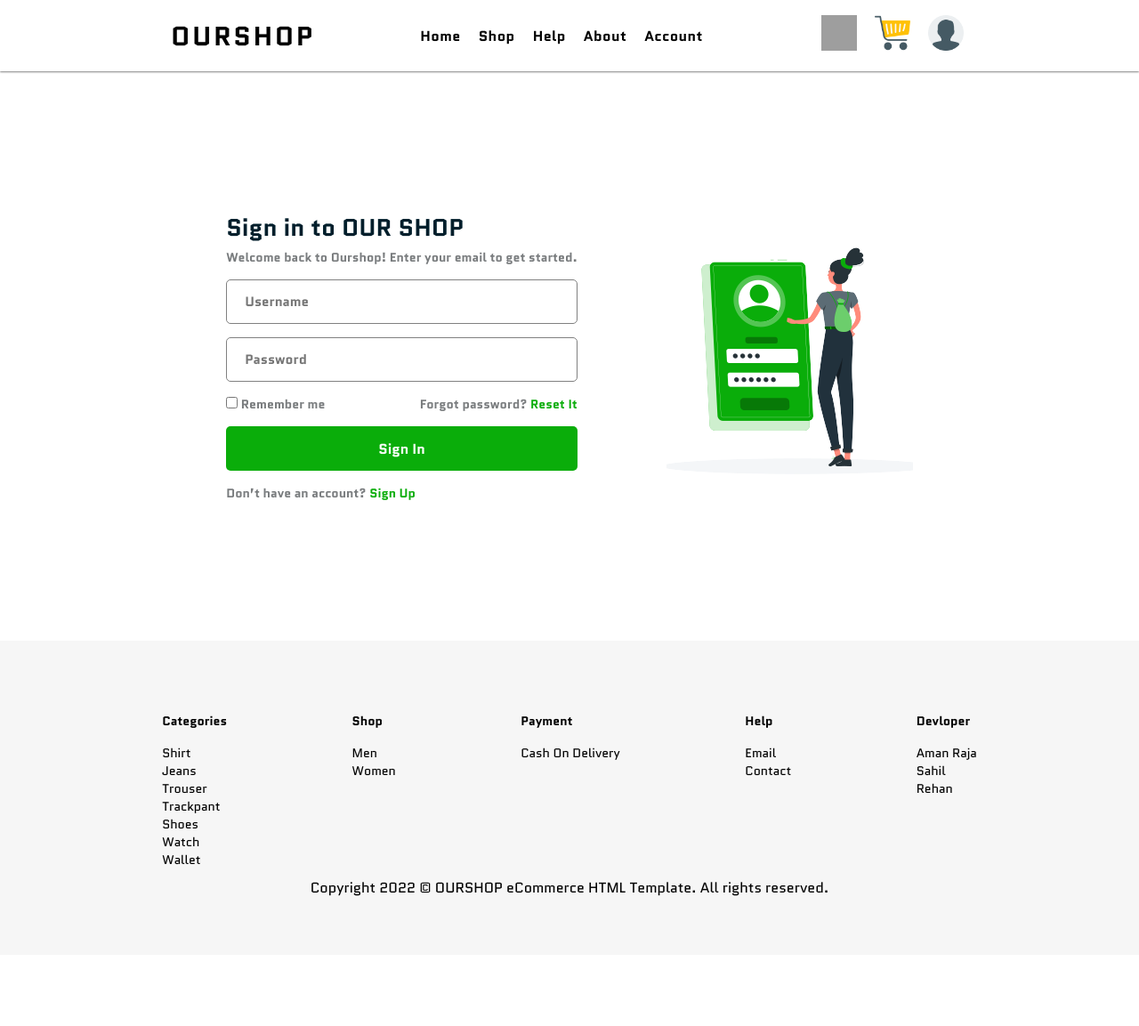
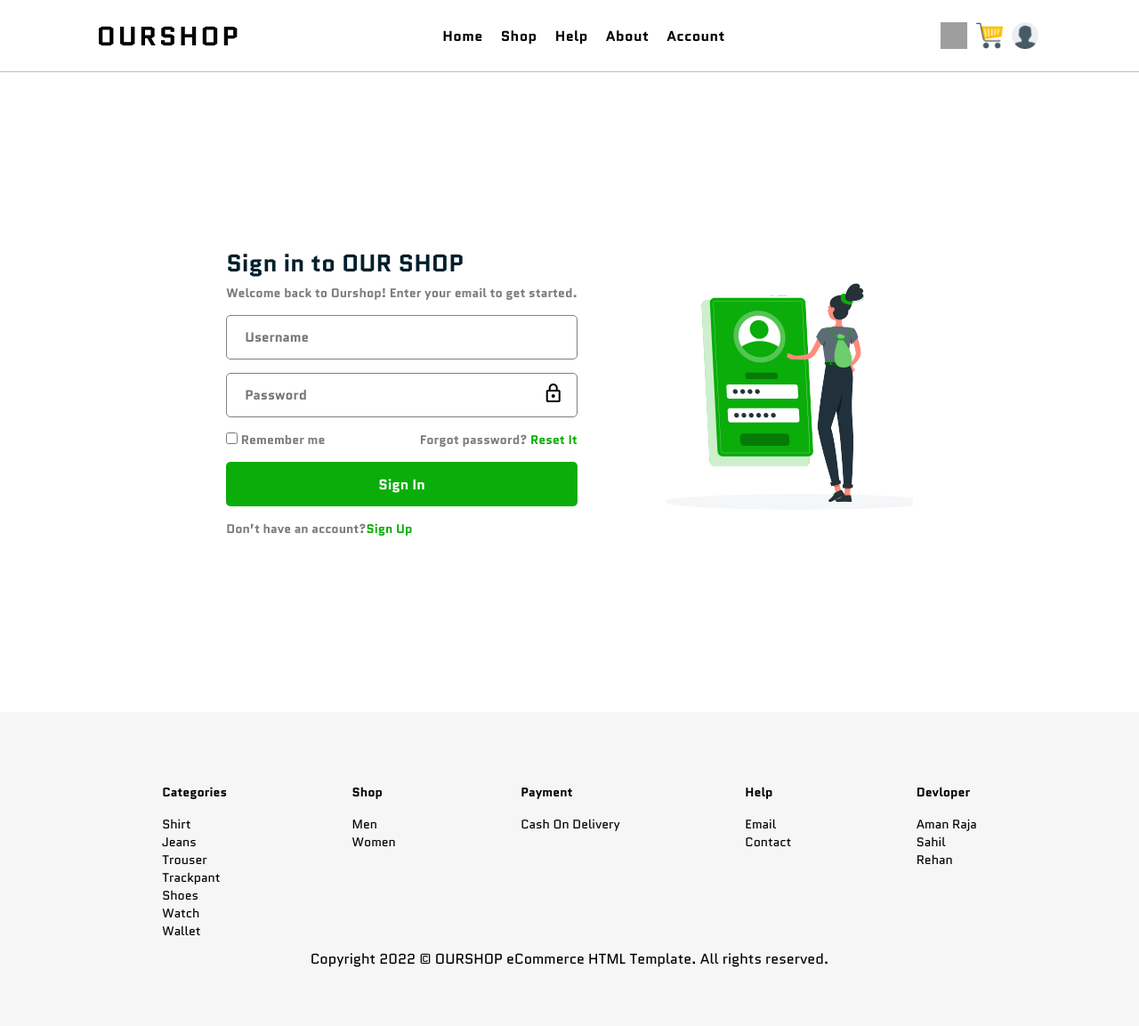
Before and after one commit to amanraja-dev/Ecommerce-Django, a Django app: page /signin/ in a window 1280 px wide. Shown: the whole page at 89% size. Before the commit the page ends 1007 px from the top, so only its background shows below. Run offline with Django 5.2, Linux system fonts and the light colour scheme; parts of the project's set-up code (start-up, migrations or seed data) failed here and were passed over; grey boxes are pictures that could not be loaded.

Commit message:
updated: media query

```diff
--- a/apps/middleware.py
+++ b/apps/middleware.py
@@ -64,8 +64,6 @@ class AuthenticationMiddleware:
 
         return response
 
-
-
 class LogoutMiddleware:
     def __init__(self, get_response):
         self.get_response = get_response
--- /dev/null
+++ b/static/css/common.css
@@ -0,0 +1,4 @@
+.link {
+    text-decoration: none;
+    color: var(--black--color);
+}
--- a/static/css/form.css
+++ b/static/css/form.css
@@ -2,7 +2,7 @@
   display: flex;
   justify-content: center;
   align-items: center;
-  height: 80vh;
+  height: 90vh;
 }
 
 .image-container {
@@ -46,6 +46,7 @@
   border: 1px solid gray;
   border-radius: 5px;
   font-size: 15px;
+  transition: all 0.3s ease-in;
 }
 
 .input-box::-webkit-input-placeholder {
@@ -55,11 +56,12 @@
 }
 
 .input-box:hover {
-  box-shadow: 0px 3px 7px gray;
+  box-shadow: 0px 1px 7px gray;
 }
 
 .input-box:focus{
   outline: 3px #0AAD0A solid;
+  border-width: 0px;
 }
 
 .otp-input{
@@ -70,11 +72,6 @@
 }
 .otp-input::placeholder{
   font-size: 20px;
-}
-
-
-.top-margin {
-  margin-top: 15px;
 }
 
 /* Submit button css */
@@ -148,3 +145,25 @@
   margin-top: 5px;
 
 }
+
+.top-margin {
+  position: relative;
+  display: flex;
+  align-items: center;
+  margin-top: 15px;
+  z-index: 990;
+}
+
+.input-box {
+  padding-right: 60px; /* Add padding to avoid overlap with the button */
+}
+
+.toggle-button {
+  position: absolute;
+  right: 10px;
+  background: none;
+  border: none;
+  cursor: pointer;
+  padding: 5px;
+  font-size: 14px;
+}
--- a/static/css/header.css
+++ b/static/css/header.css
@@ -1,7 +1,7 @@
 :root {
     --black--color: black;
     --white--color: white;
-    --green--color: green;
+    --green--color: #0AAD0A;
     --gray--color: gray;
 }
 
@@ -17,10 +17,10 @@
     top: 0;
     display: flex;
     align-items: center;
-    justify-content: space-between;
-    padding: 0 15%;
-    box-shadow: 0px 1px 2px gray;
+    justify-content: space-around;
+    box-shadow: 0px 1px 1px rgb(193, 193, 193);
     background-color: var(--white--color);
+    z-index: 999;
 }
 
 .brand {
@@ -80,22 +80,25 @@
 
 .icons {
     display: flex;
+    margin-left: 10px;
+    align-items: center;
 }
 
 .icon {
-    margin-left: 10px;
     border-radius: 50%;
     padding: 5px;
-    transition: all 0.3s ease;
+    transition: all 0.5s ease;
+    display: flex;
+    align-items: center;
 }
 
 .icon:hover {
-    transform: translateY(-5px);
+    transform: translateY(-3px);
 }
 
 .icon-img {
-    width: 40px;
-    height: 40px;
+    width: 30px;
+    height: 30px;
 }
 
 .department {
@@ -193,7 +196,7 @@
 
 /* HOME PAGE FIRST VIEW css */
 .Shop {
-    padding: 0px 100px;
+    padding: 0 5%;
     height: 90vh;
     text-align: center;
 }
@@ -236,14 +239,14 @@
     height: auto;
 }
 
-.title {
-    color: #fff;
-    padding: 0px 200px;
+.home-image {
+    height: 65vh;
+    width: auto;
 }
-
-.home-image {
-    height: 480px;
-    width: 500px;
+.home{
+    width: 100%;
+    height: 100%;
+    object-fit: contain;
 }
 
 .empty-cart-image {
@@ -285,6 +288,11 @@
 
 .offer-row {
     display: flex;
+    flex-wrap: wrap;
+}
+
+.offer-col{
+    width: 50%;
 }
 
 .offer-col img {
--- /dev/null
+++ b/static/css/mediaquery.css
@@ -0,0 +1,154 @@
+/* screen width  540 px */
+
+@media screen and (width <= 853px) {
+    root-container{
+        display: block;
+    }
+}
+
+@media screen and (max-width: 545px) {
+    .brand{
+        font-size: 20px;
+    }
+
+    .nav a{
+        padding: 0px 4px;
+        font-size: 14px;
+    }
+
+    .icon-img{
+        width: 25px;
+        height: 25px;
+    }
+    .Shop{
+        padding: 0 10%;
+    }
+    .home-image{
+        height: 60vh;
+    }
+    .h1{
+        font-size: 22px;
+    }
+    .row{
+        width:100%;
+    }
+    .col-4{
+        width: 300px;
+        margin-bottom: 10px;
+    }
+    .product-image{
+        width: 190px;
+        height: 220px;
+        border-radius: 5px;
+        overflow: hidden;
+    }
+    .title{
+        font-size: 22px;
+        margin: 0;
+    }
+    .address-container{
+        margin: 0 10%;
+    }
+    .address-row1{
+        margin-bottom: 10px;
+    }
+    .address-col h1{
+        font-size: 22px;
+    }
+    .address-col p{
+        margin-top: 10px;
+    }
+
+    /* login or signup page */
+    .image-container{
+        display: none;
+    }
+    .h1-f-size{
+        font-size: 22px;
+    }
+    .single-product-container{
+        margin:0 10%;
+        margin-top: 5vh;
+    }
+    .single-product-row{
+        margin: 0;
+        padding: 2vh 2vw;
+    }
+    .single-product-col-1{
+        width: 50%;
+    }
+    .single-product-col-2{
+        width: 50%;
+    }
+    .big-image-div{
+        width: 100%;
+        height: 40vh;
+        border-radius: 5px;
+        overflow: hidden;
+    }
+}
+
+@media screen and (max-width: 440px){
+    .header{
+        height: 8vh;
+    }
+    /* form */
+    .root-container{
+        height:92vh;
+        padding: 0 5%;
+    }
+    .form-div-size{
+        width: 100%;
+        margin: 0;
+    }
+
+    /* home  */
+    .main-content{
+        padding: 0 5%;
+    }
+    .Shop{
+        height:92vh;
+        padding: 0px;
+    }
+    .nav{
+        display: none;
+    }
+    .home-image{
+        width: 80vw;
+        height: 50vh;
+        margin: 0px auto;
+    }
+    .content{
+        width:80vw;
+        margin: 0px auto;
+    }
+    .h1{
+        font-size: 18px;
+        margin-bottom: 20px;
+    }
+    .subText{
+        font-size: 12px;
+    }
+
+    .small-container{
+        margin: 0px;
+    }
+    .row{
+        padding: 0px;
+    }
+    /* If the container has only one or two items in the last row, left-align them */
+    .row > .col-4:nth-last-child(1):nth-child(4n+1),
+    .row > .col-4:nth-last-child(2):nth-child(4n+1)
+    {
+     margin-left: 0;
+    }
+
+    .product-image{
+        width: 100px;
+        height: 150px;
+    }
+
+    .bottom_tab{
+        display: block;
+    }
+}
--- a/static/css/shop.css
+++ b/static/css/shop.css
@@ -1,8 +1,6 @@
 .small-container{
-    max-width: 1070px;
-    margin: 10px auto;
-    padding-left: 25px;
-    padding-right: 25px;
+    max-width: 100%;
+    margin: 10px 10%;
     background-color: rgb(246,246,246);
     font-family: inter,sans-serif;
 }
--- a/static/js/main.js
+++ b/static/js/main.js
@@ -1,39 +1,60 @@
-document.addEventListener("DOMContentLoaded", function () {
-    // Dynamically inject loader HTML
-    let loaderHTML = '<div class="loader">' +
-        '<div class="loader-inner"></div>' +
-        '</div>';
-    document.body.insertAdjacentHTML('beforeend', loaderHTML);
+// document.addEventListener("DOMContentLoaded", function () {
+//     // Dynamically inject loader HTML
+//     let loaderHTML = '<div class="loader">' +
+//         '<div class="loader-inner"></div>' +
+//         '</div>';
+//     document.body.insertAdjacentHTML('beforeend', loaderHTML);
 
-    let loader = document.querySelector(".loader");
+//     let loader = document.querySelector(".loader");
 
-    // Hide loader when page content is fully loaded
-    window.addEventListener("load", function () {
-        loader.style.display = "none";
-    });
+//     // Function to handle the loading of the visible part
+//     function handleIntersection(entries, observer) {
+//         entries.forEach(entry => {
+//             if (entry.isIntersecting) {
+//                 // Hide the loader when the main content in the viewport is visible
+//                 loader.style.display = "none";
+//                 observer.disconnect(); // Stop observing once the loader is hidden
+//             }
+//         });
+//     }
 
-    // Dynamically inject scroll-to-top button HTML
-    let scrollToTopBtnHTML = '<button id="scrollToTopBtn" onclick="scrollToTop()">Top</button>';
-    document.body.insertAdjacentHTML('beforeend', scrollToTopBtnHTML);
+//     // Use IntersectionObserver to check when the main content is visible
+//     let observer = new IntersectionObserver(handleIntersection, {
+//         root: null, // Use the viewport as the root
+//         threshold: 0.1 // Adjust threshold to trigger when 10% of the element is in view
+//     });
 
-    // Show or hide the scroll to top button based on scroll position
-    window.addEventListener('scroll', function () {
-        var scrollToTopBtn = document.getElementById('scrollToTopBtn');
-        if (window.pageYOffset > 100) { // Adjust the scroll position as needed
-            scrollToTopBtn.style.display = 'block';
-        } else {
-            scrollToTopBtn.style.display = 'none';
-        }
-    });
-});
+//     // Start observing the main content
+//     let mainContent = document.querySelector('#main-content');
+//     if (mainContent) {
+//         observer.observe(mainContent);
+//     } else {
+//         // Fallback: If no main content element, hide loader on window load
+//         window.addEventListener("load", function () {
+//             loader.style.display = "none";
+//         });
+//     }
 
-// Function to scroll to the top of the page with smooth transition
+//     // Dynamically inject scroll-to-top button HTML
+//     let scrollToTopBtnHTML = '<button id="scrollToTopBtn" onclick="scrollToTop()">Top</button>';
+//     document.body.insertAdjacentHTML('beforeend', scrollToTopBtnHTML);
+
+//     // Show or hide the scroll-to-top button based on scroll position
+//     window.addEventListener('scroll', function () {
+//         var scrollToTopBtn = document.getElementById('scrollToTopBtn');
+//         if (window.pageYOffset > 100) {
+//             scrollToTopBtn.style.display = 'block';
+//         } else {
+//             scrollToTopBtn.style.display = 'none';
+//         }
+//     });
+// });
+
+// Scroll to top function
 function scrollToTop() {
-    window.scrollTo({
-        top: 0,
-        behavior: 'smooth'
-    });
+    window.scrollTo({ top: 0, behavior: 'smooth' });
 }
+
 
 
 // Function to get CSRF token from cookies
@@ -114,7 +135,7 @@ function validateAndTransformEmail(inputElement) {
     let value = inputElement.value;
     value = value.toLowerCase();    // Convert uppercase letters to lowercase
     value = value.replace(/\s/g, '');  // Remove whitespace
-    value = value.replace(/[^a-zA-Z0-9@.\-_+]/g, '');  // Remove characters other than alphabets, numbers, @, ., -, _, +
+    value = value.replace(/[^a-zA-Z0-9@.\_]/g, '');  // Remove characters other than alphabets, numbers, @, ., -, _, +
     inputElement.value = value; // Update input field value
 }
 
@@ -174,3 +195,77 @@ function validateForm() {
     }
     return true; // Allow form submission if all validations pass
 }
+
+// password vivibility with toggle
+document.addEventListener('DOMContentLoaded', function () {
+    const togglePassword = document.querySelector('#togglePassword');
+    const passwordInput = document.querySelector('#inputPassword');
+
+    togglePassword.addEventListener('click', function () {
+        // Toggle the type attribute
+        const type = passwordInput.getAttribute('type') === 'password' ? 'text' : 'password';
+        passwordInput.setAttribute('type', type);
+
+        // Toggle the button text
+        this.textContent = type === 'password' ? 'lock' : 'lock_open';
+    });
+});
+
+
+// Adjust the alignment of the last row's items
+const container = document.querySelector('.container');
+
+function adjustLastRow() {
+    const items = container.querySelectorAll('.item');
+    const itemsPerRow = 4; // Number of items per row
+    const itemCount = items.length;
+
+    // Remove custom alignment classes
+    items.forEach(item => item.classList.remove('align-left'));
+
+    // Find the number of items in the last row
+    const itemsInLastRow = itemCount % itemsPerRow;
+
+    if (itemsInLastRow !== 0 && itemsInLastRow < itemsPerRow) {
+        // Align items to the left in the last row if it has less than the expected count
+        for (let i = itemCount - itemsInLastRow; i < itemCount; i++) {
+            items[i].classList.add('align-left');
+        }
+    }
+}
+
+// Add a class for left alignment
+const style = document.createElement('style');
+style.innerHTML = `
+    .align-left {
+        margin-left: 0 !important;
+    }
+`;
+document.head.appendChild(style);
+
+// Call the function initially
+adjustLastRow();
+
+// If items change dynamically, you can call adjustLastRow() again
+
+
+document.addEventListener('DOMContentLoaded', () => {
+    let path = window.location.pathname;
+
+    let menuItems = document.querySelectorAll('.bottom_tab ul li a');
+
+    menuItems[0].classList.add('active');
+
+    // Function to set the active menu item based on the current path
+    function setActiveMenuItem(menuItems) {
+        menuItems.forEach(function (item) {
+            item.classList.remove('active');
+            if (item.getAttribute('href') === path) {
+                item.classList.add('active');
+            }
+        });
+    }
+
+    // Call the function to set the active menu item
+    setActiveMenuItem(menuItems);
+});
--- a/templates/auth/signin.html
+++ b/templates/auth/signin.html
@@ -1,48 +1,61 @@
 {% extends 'layout/base.html' %}
 
+{% block title %} Login {% endblock title %}
 
-{% block title %}
-Login
-{% endblock title %}
-
-
-{% block main %}
-
-{% load static %}
+{% block main %} {% load static %}
 
 <!--Sign in content section-->
 <div class="root-container">
-
   <div class="font-style form-div-size form-border form-pos">
     <!--Text section-->
     <div>
       <h1 class="h1-f-size">Sign in to OUR SHOP</h1>
-          <p style="margin-top: 4px;">Welcome back to Ourshop! Enter your email to get started.</p>
+      <p style="margin-top: 4px">
+        Welcome back to Ourshop! Enter your email to get started.
+      </p>
     </div>
 
     <!--Form section-->
     <form method="post" action="{% url 'signin'%}">
       {% csrf_token %}
       <div>
-
         <!--Input Section-->
         <div class="top-margin">
-              <input type="email" name="username" class="input-box" id="inputEmail4" placeholder="Username" required="">
+          <input
+            type="email"
+            name="username"
+            class="input-box"
+            id="inputEmail4"
+            placeholder="Username"
+            oninput="validateAndTransformEmail(this)"
+            required=""
+          />
         </div>
 
         <!--Input Section-->
         <div class="top-margin">
-              <input type="password" name="password" class="input-box" id="inputPassword4" placeholder="Password" required="">
+          <input
+            type="password"
+            name="password"
+            class="input-box"
+            id="inputPassword"
+            placeholder="Password"
+            required
+          />
+          <button type="button" class="toggle-button">
+            <span class="material-symbols-outlined" id="togglePassword">lock</span>
+          </button>
         </div>
 
         <!--Input Section-->
         <div class="top-margin display">
           <div>
-                <input class="" type="checkbox" value="">
+            <input class="" type="checkbox" value="" />
             <label class="" for="flexCheckDefault">Remember me</label>
           </div>
-              <div class="fp-position"> Forgot password?
-                <a href="{% url 'forget_password' %}" class="link-css" >Reset It</a>
+          <div class="fp-position">
+            Forgot password?
+            <a href="{% url 'forget_password' %}" class="link-css">Reset It</a>
           </div>
         </div>
 
@@ -51,8 +64,10 @@ Login
           <button type="submit" class="submit-btn">Sign In</button>
         </div>
 
-            <div class="top-margin">Don’t have an account? <a href="{% url 'signup' %}" class="link-css "> Sign Up</a></div>
-
+        <div class="top-margin">
+          Don’t have an account?
+          <a href="{% url 'signup' %}" class="link-css"> Sign Up</a>
+        </div>
       </div>
     </form>
   </div>
@@ -60,9 +75,8 @@ Login
   <!--Sign-in image section-->
 
   <div class="image-container">
-          <img src="/static/img/png-images/sign-in.png" alt="" class="img100">
+    <img src="/static/img/png-images/sign-in.png" alt="" class="img100" />
   </div>
-
 </div>
 
 <!--Footer-->
--- a/templates/layout/base.html
+++ b/templates/layout/base.html
@@ -2,32 +2,34 @@
 <html lang="en">
 
 <head>
-    <meta charset="UTF-8">
-    <meta name="viewport" content="width=device-width, initial-scale=1.0">
+    <meta charset="UTF-8" />
+    <meta name="viewport" content="width=device-width, initial-scale=1.0" />
     <title>{% block title %}{% endblock title %}</title>
 
     {% load static %}
-    <link rel="stylesheet" href="{% static 'css/main.css' %}">
-    <link rel="stylesheet" href="{% static 'css/cart.css' %}">
-    <link rel="stylesheet" href="{% static 'css/header.css' %}">
-    <link rel="stylesheet" href="{% static 'css/footer.css' %}">
-    <link rel="stylesheet" href="{% static 'css/form.css' %}">
-    <link rel="stylesheet" href="{% static 'css/help.css' %}">
-    <link rel="stylesheet" href="{% static 'css/profile.css' %}">
-    <link rel="stylesheet" href="{% static 'css/detailed.css' %}">
-    <link rel="stylesheet" href="{% static 'css/shop.css' %}">
-    <link rel="stylesheet" href="{% static 'css/testimonial.css' %}">
-    <link rel="stylesheet" href="{% static 'css/welcome.css' %}">
-    <link rel="stylesheet" href="{% static 'css/messages.css' %}">
+    <link rel="stylesheet" href="{% static 'css/common.css' %}" />
+    <link rel="stylesheet" href="{% static 'css/bottom_tab.css' %}" />
+    <link rel="stylesheet" href="{% static 'css/main.css' %}" />
+    <link rel="stylesheet" href="{% static 'css/cart.css' %}" />
+    <link rel="stylesheet" href="{% static 'css/header.css' %}" />
+    <link rel="stylesheet" href="{% static 'css/footer.css' %}" />
+    <link rel="stylesheet" href="{% static 'css/form.css' %}" />
+    <link rel="stylesheet" href="{% static 'css/help.css' %}" />
+    <link rel="stylesheet" href="{% static 'css/profile.css' %}" />
+    <link rel="stylesheet" href="{% static 'css/detailed.css' %}" />
+    <link rel="stylesheet" href="{% static 'css/shop.css' %}" />
+    <link rel="stylesheet" href="{% static 'css/testimonial.css' %}" />
+    <link rel="stylesheet" href="{% static 'css/welcome.css' %}" />
+    <link rel="stylesheet" href="{% static 'css/messages.css' %}" />
+    <link rel="stylesheet" href="{% static 'css/mediaquery.css' %}" />
 
+    <!-- <link rel="stylesheet" href="https://fonts.googleapis.com/css2?family=Material+Symbols+Outlined:opsz,wght,FILL,GRAD@20,400,0,0" /> -->
+    <link rel="stylesheet" href="https://fonts.googleapis.com/css2?family=Material+Symbols+Outlined:opsz,wght,FILL,GRAD@24,700,1,0" />
     <script src="{% static 'js/main.js' %}"></script>
     <script src="https://code.jquery.com/jquery-3.6.0.min.js"></script>
-
-
 </head>
 
 <body>
-
     <!-- header included -->
     {% include 'layout/header.html' %}
 
@@ -36,14 +38,11 @@
     {% endif %}
 
     <!-- content -->
-    <main>
-        {% block main %}
-        {% endblock %}
-    </main>
+    <main id="main-content">{% block main %} {% endblock %}</main>
 
     <!-- footer included -->
     {% include 'layout/footer.html' %}
-
+    {% include 'layout/bottomTab.html' %}
 </body>
 
 </html>
--- /dev/null
+++ b/templates/layout/bottomTab.html
@@ -0,0 +1,9 @@
+<nav class="bottom_tab">
+  <ul>
+    <li><a href="{% url 'home' %}"><span class="material-symbols-outlined">home_app_logo</span></a></li>
+    <li><a href="{% url 'shop' %}"><span class="material-symbols-outlined">apparel</span></a></li>
+    <li><a href="{% url 'wishlist' %}"><span class="material-symbols-outlined">loyalty</span></a></li>
+    <li><a href="{% url 'cart' %}"><span class="material-symbols-outlined">shopping_cart</span></a></li>
+    <li><a href="{% url 'profile' %}"><span class="material-symbols-outlined">person_edit</span></a></li>
+  </ul>
+</nav>
--- a/templates/layout/header.html
+++ b/templates/layout/header.html
@@ -1,7 +1,7 @@
 {% load static %}
 <header class="header">
-    <div class="brand">
-        <p>OURSHOP</p>
+    <div>
+        <a href="{% url 'home' %}" class="link brand">OURSHOP</a>
     </div>
 
     <nav class="nav">
```
Also changed, not shown: static/css/bottom_tab.css (added, +41 -0 lines), templates/auth/forget.html (+50 -18 lines), templates/auth/signup.html (+5 -2 lines), templates/index.html (+9 -5 lines), db.sqlite3, static/css/font.css (added), 1 other file. Lines whose indentation alone changed are shown as unchanged.
